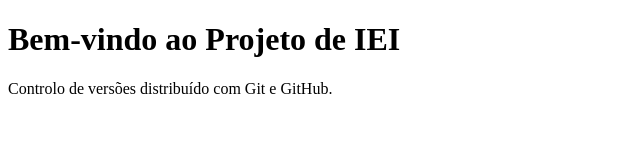
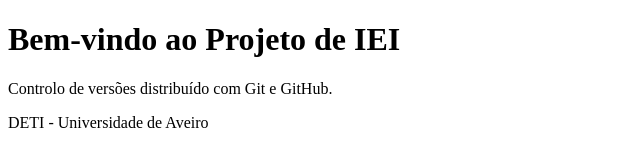
Before and after one commit to Gabrielfgazua/iei-projeto-git, a plain HTML site: page index.html in a window 1280 px wide. Shown: the whole page, without its empty margins (0-640 px from the left). Drawn offline with Linux system fonts and the light colour scheme.

Commit message:
feat(ui): adiciona rodapé institucional
Inclui identificação oficial do departamento segundo o guia de estilo.

```diff
--- a/index.html
+++ b/index.html
@@ -7,5 +7,6 @@
 <body>
 	<h1>Bem-vindo ao Projeto de IEI</h1>
 	<p>Controlo de versões distribuído com Git e GitHub.</p>
+	<footer>DETI - Universidade de Aveiro</footer>
 </body>
 </html>
```
